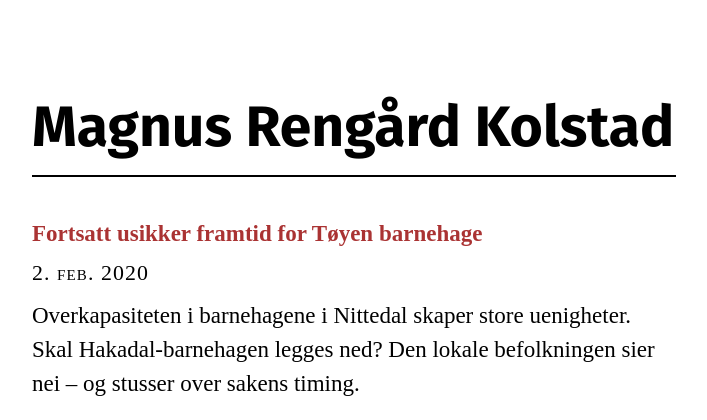
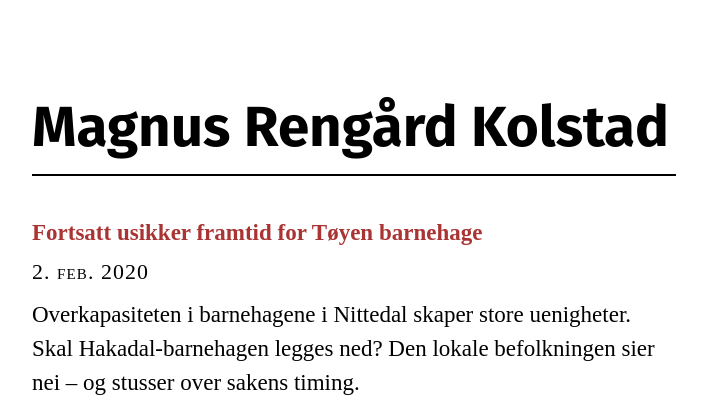
Before and after one commit to kolstadmagnus/blog, a PHP site: page /index.html in a window 1280 px wide. Shown: the top 420 px of the page, without its empty margins (286-993 px from the left). Run offline with PHP 8.4, Linux system fonts and the light colour scheme; some web fonts are replaced.

Commit message:
Update style.css

```diff
--- a/style.css
+++ b/style.css
@@ -164,7 +164,7 @@ h1 {
 
 /* website title */
 header h1 {
-  font-size: 2.48em;
+  font-size: 2.46em;
   margin-bottom: 0.6em;
   padding-bottom: 0.2em;
   font-weight: 700;
```
